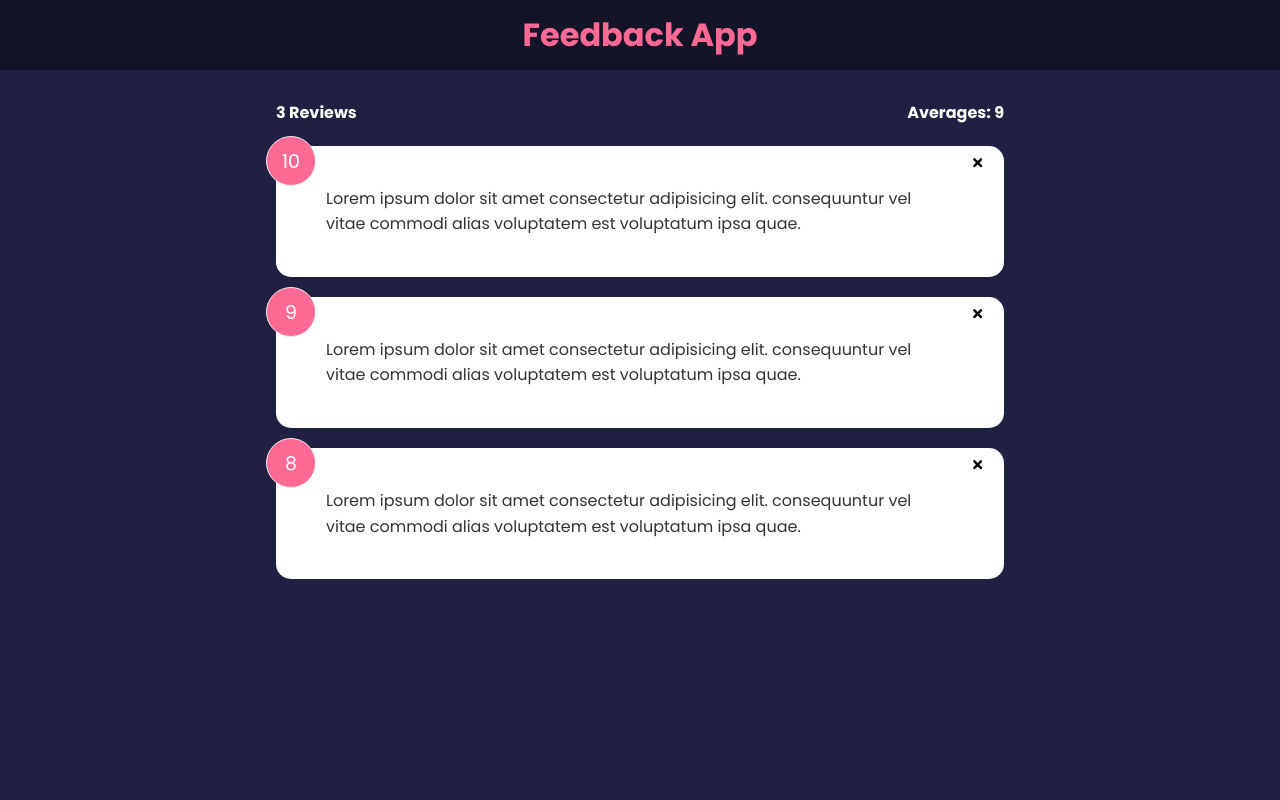
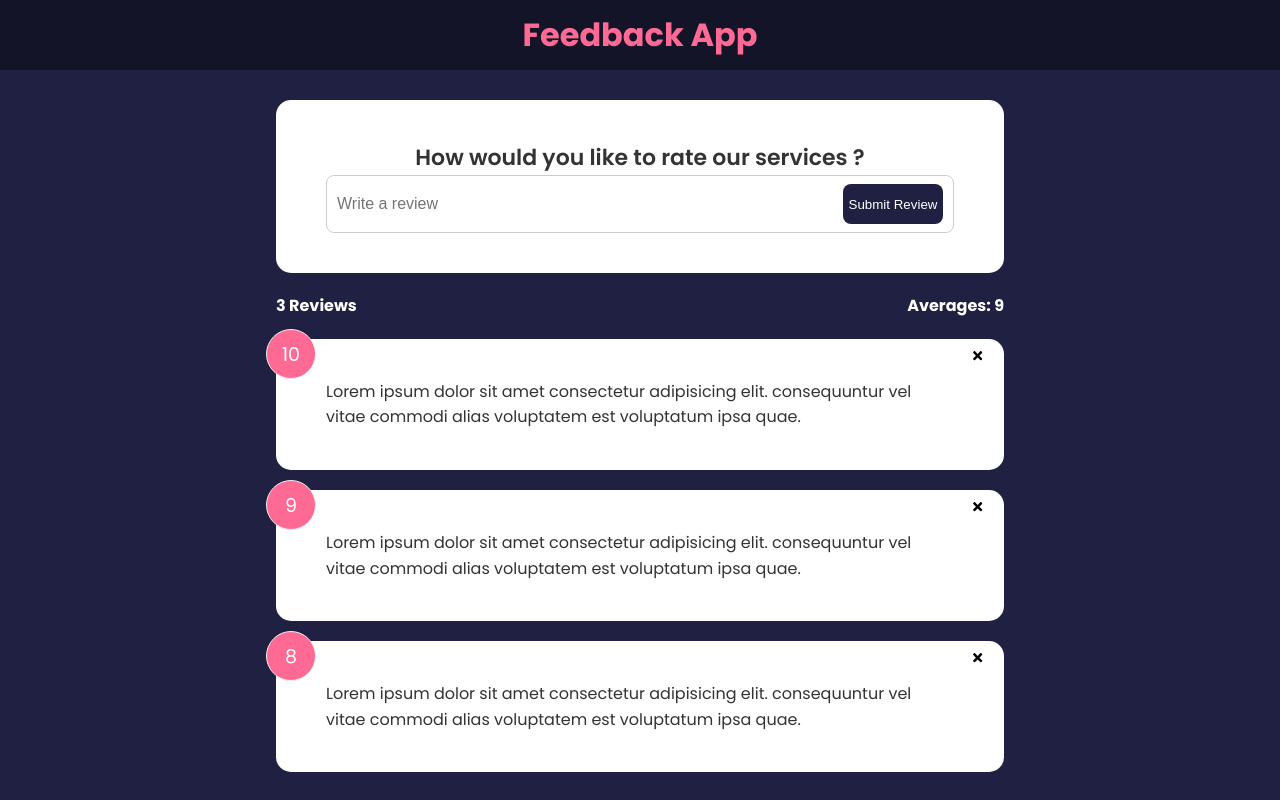
Before and after one commit to thekarthikr/feedback-app, a React (Vite) app: page / in a window 1280 px wide. Built offline with nearby package versions, Linux system fonts and the light colour scheme.

Commit message:
Add Feedback and Button Components

```diff
--- a/src/App.jsx
+++ b/src/App.jsx
@@ -1,5 +1,6 @@
 import { useState } from "react"
 import Header from "./components/Header"
+import FeedbackForm from "./components/FeedbackForm"
 import FeedbackStats from "./components/FeedbackStats"
 import FeedbackList from "./components/FeedbackList"
 import FeedbackData from "./data/FeedbackData"
@@ -19,6 +20,7 @@
     <>
      <Header />
       <div className="container">
+      <FeedbackForm />
       <FeedbackStats feedback = {feedback} />
       <FeedbackList feedback = {feedback} handleDelete ={deleteFeedback} />
       </div>
--- /dev/null
+++ b/src/components/Button.jsx
@@ -0,0 +1,24 @@
+import PropTypes from 'prop-types'
+
+function Button({children, version, type, isDisabled}) {
+  return (
+
+   <button type={type} className={`btn btn-${version}`} disabled={isDisabled} >{children} </button>
+
+    )
+}
+
+Button.defaultProps = {
+   version : 'primary',
+   type : 'button',
+   isDisabled : false
+
+}
+
+Button.propTypes ={
+  children : PropTypes.node.isRequired,
+  version: PropTypes.string,
+  type : PropTypes.string,
+  isDisabled : PropTypes.bool
+}
+export default Button
--- /dev/null
+++ b/src/components/FeedbackForm.jsx
@@ -0,0 +1,26 @@
+import { useState } from "react"
+import Card from "./Card"
+import Button from "./Button"
+
+function FeedbackForm() {
+
+  const [review , setReview] = useState('')
+
+  const handleTextChange = (e)=>{
+   setReview(e.target.value)
+  }
+
+  return (
+    <Card>
+       <form >
+         <h2>How would you like to rate our services ? </h2>
+        <div className="input-group" >
+          <input onChange={handleTextChange} type="text" placeholder="Write a review" />
+          <Button type='submit' > Submit Review</Button>
+        </div>
+       </form>
+    </Card>
+  )
+}
+
+export default FeedbackForm
```
